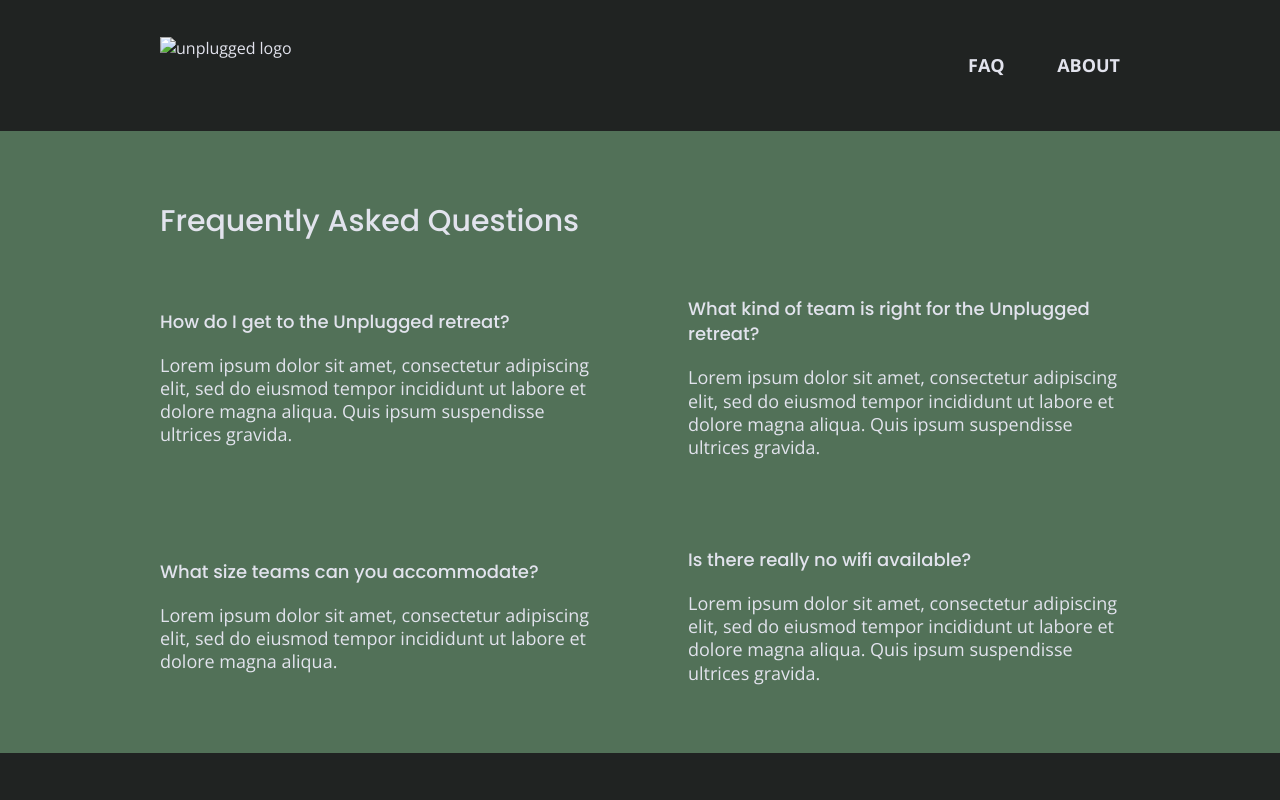
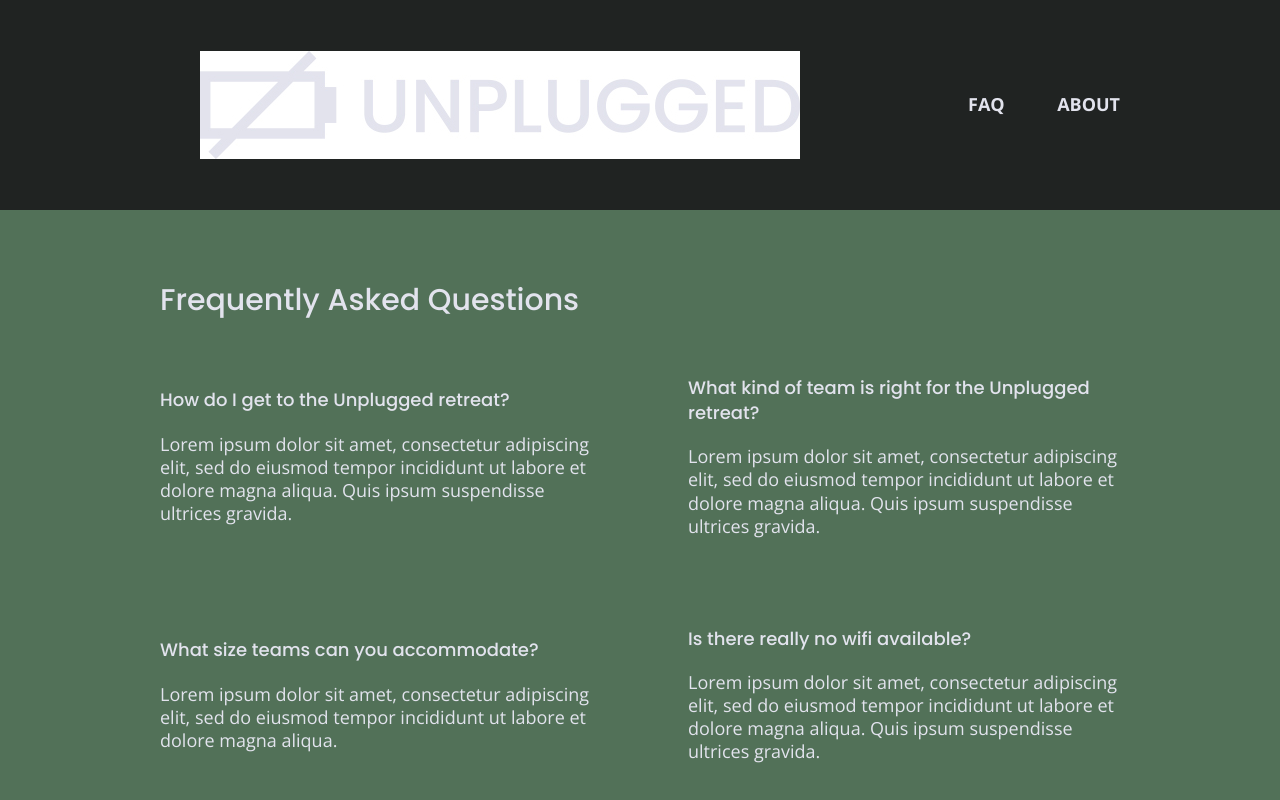
Before and after one commit to mkennedy5280/unplugged-2, a website: page faq/index.html in a window 1280 px wide. Shown: the top 800 px of the page. Drawn offline with nearby package versions, Linux system fonts and the light colour scheme.

Commit message:
Adds remainig images to each page

```diff
--- a/faq/index.html
+++ b/faq/index.html
@@ -30,9 +30,11 @@
   <!-- Add your site or application content here -->
  <header>
   <div class="content-wrapper">
-    <a href="#">
-      <img src="" alt="unplugged logo">
-    </a>
+    <figure>
+      <a href="#">
+        <img src="../img/unpluggedlogo.jpg" alt="unplugged logo">
+      </a>
+    </figure>
     <div class="header-divider"></div>
     <nav>
       <ul>
```
Also changed, not shown: about/index.html (+5 -3 lines), index.html (+8 -4 lines).
